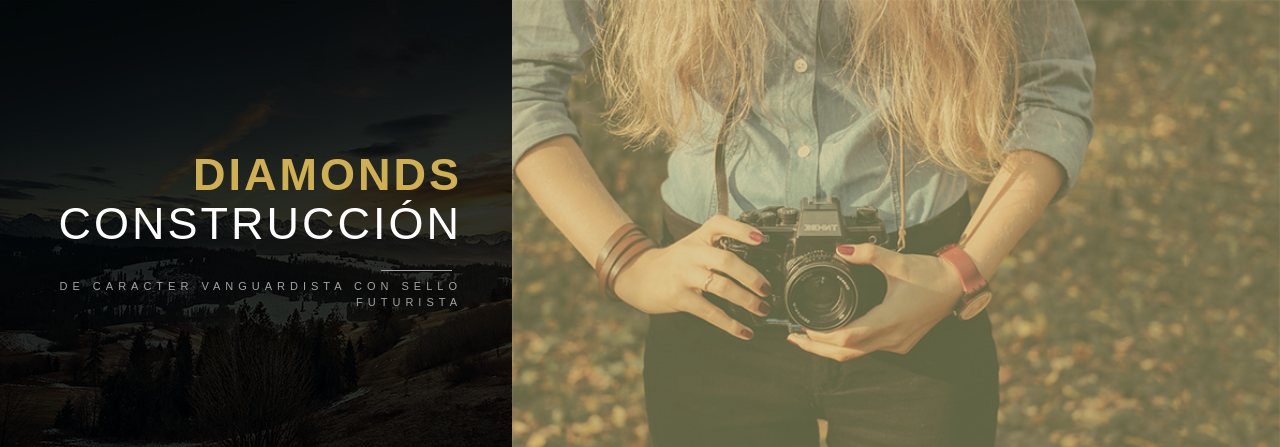
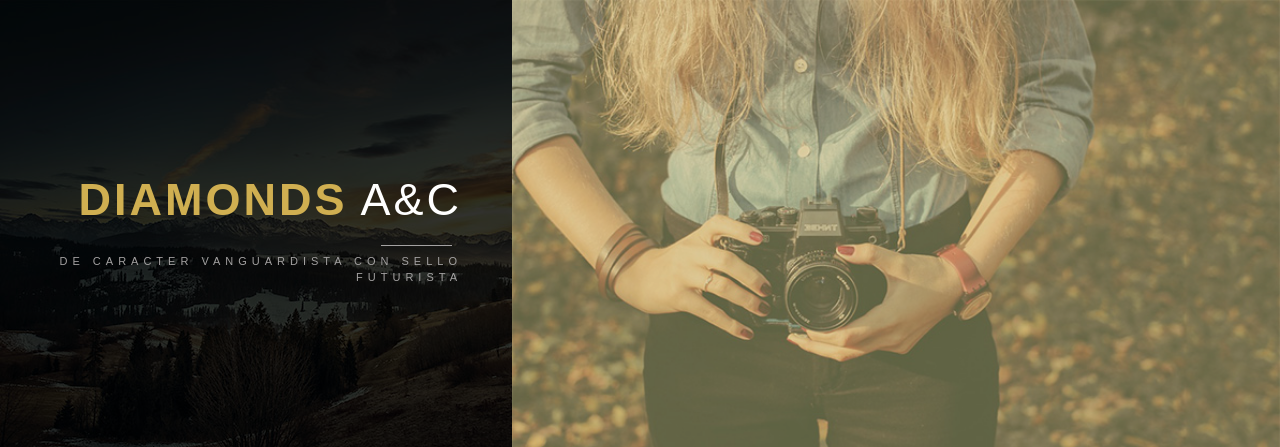
Before and after one commit to claudio-andr/diamonds-web, a plain HTML site: page blog.html in a window 1280 px wide. Shown: the top 447 px of the page. Drawn offline with Linux system fonts and the light colour scheme; a web font is replaced by a local one.

Commit message:
nuevos archivos con css

```diff
--- a/blog.html
+++ b/blog.html
@@ -32,7 +32,7 @@
                 <div class="templatemo-header-left">
                     <div class="templatemo-header-text-wrap">
                         <div class="templatemo-header-text">
-                            <h1 class="text-uppercase templatemo-site-name"><span class="gold-text"><b>Diamonds</b></span> Construcción</h1>
+                            <h1 class="text-uppercase templatemo-site-name"><span class="gold-text"><b>Diamonds</b></span> A&C</h1>
                             <hr class="templatemo-header-hr">
                             <p class="text-uppercase templatemo-slogan">De caracter vanguardista con sello futurista</p>
                         </div>
```
Also changed, not shown: contact.html (+1 -1 lines), index.html (+1 -1 lines), men.html (+1 -1 lines).
